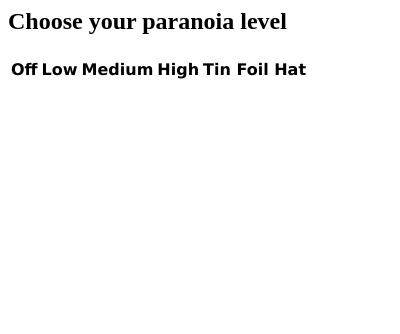
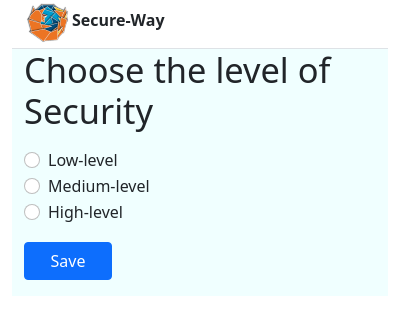
Before and after one commit to prerana-b/secure-way, a browser extension: page popup.html in a window 400 px wide. Drawn offline with nearby package versions, Linux system fonts and the light colour scheme.

Commit message:
Ui Changes

```diff
--- a/popup.html
+++ b/popup.html
@@ -1,27 +1,69 @@
-<style type="text/css">
-    .desc {
-        text-align: center;
-        font-weight: bold;
-        font-family: Verdana,'sans serif';
-    }
+<!DOCTYPE html>
+<html lang="en">
 
-    img {
-        padding: 1em;
-        cursor: hand;
-    }
+<head>
+    <meta charset="UTF-8">
+    <meta http-equiv="X-UA-Compatible" content="IE=edge">
+    <meta name="viewport" content="width=device-width, initial-scale=1.0">
+    <!-- <script src="https://code.jquery.com/jquery-3.3.1.slim.min.js"
+        integrity="sha384-q8i/X+965DzO0rT7abK41JStQIAqVgRVzpbzo5smXKp4YfRvH+8abtTE1Pi6jizo"
+        crossorigin="anonymous"></script>
+    <script src="https://cdnjs.cloudflare.com/ajax/libs/popper.js/1.14.7/umd/popper.min.js"
+        integrity="sha384-UO2eT0CpHqdSJQ6hJty5KVphtPhzWj9WO1clHTMGa3JDZwrnQq4sF86dIHNDz0W1"
+        crossorigin="anonymous"></script>
+    <link rel="stylesheet" href="https://stackpath.bootstrapcdn.com/bootstrap/4.3.1/css/bootstrap.min.css"
+        integrity="sha384-ggOyR0iXCbMQv3Xipma34MD+dH/1fQ784/j6cY/iJTQUOhcWr7x9JvoRxT2MZw1T" crossorigin="anonymous">
+    <script src="https://stackpath.bootstrapcdn.com/bootstrap/4.3.1/js/bootstrap.min.js"
+        integrity="sha384-JjSmVgyd0p3pXB1rRibZUAYoIIy6OrQ6VrjIEaFf/nJGzIxFDsf4x0xIM+B07jRM"
+        crossorigin="anonymous"></script> -->
+    <script src="https://cdn.jsdelivr.net/npm/@popperjs/core@2.10.2/dist/umd/popper.min.js"
+        integrity="sha384-7+zCNj/IqJ95wo16oMtfsKbZ9ccEh31eOz1HGyDuCQ6wgnyJNSYdrPa03rtR1zdB"
+        crossorigin="anonymous"></script>
+    <script src="https://cdn.jsdelivr.net/npm/bootstrap@5.1.3/dist/js/bootstrap.min.js"
+        integrity="sha384-QJHtvGhmr9XOIpI6YVutG+2QOK9T+ZnN4kzFN1RtK3zEFEIsxhlmWl5/YESvpZ13"
+        crossorigin="anonymous"></script>
+    <link href="https://cdn.jsdelivr.net/npm/bootstrap@5.1.3/dist/css/bootstrap.min.css" rel="stylesheet"
+        integrity="sha384-1BmE4kWBq78iYhFldvKuhfTAU6auU8tT94WrHftjDbrCEXSU1oBoqyl2QvZ6jIW3" crossorigin="anonymous">
+    <title>Document</title>
+</head>
 
-    .lactive {
-        background-color:cornflowerblue;
-    }
-</style>
-<h2>Choose your paranoia level</h2>
+<body style="width: 400px;">
+    <div class="container">
+        <div class="d-flex align-items-center bg-white border-bottom container">
+            <img src="./images/firefox-icon-48.png" alt="">
+            <p class="pt-2 h-5"><b>Secure-Way</b></p>
+        </div>
+        <div style="background-color: azure;" class="container">
+            <p class="display-4">Choose the level of Security</p>
+            <form class="justify-content-center">
+                <div class="form-check">
+                    <input class="form-check-input " type="radio" name="Level" id="Low" value="option1">
+                    <label class="form-check-label" for="Low">Low-level</label>
+                </div>
+                <div class="form-check">
+                    <input class="form-check-input" type="radio" name="Level" id="Medium" value="option2">
+                    <label class="form-check-label" for="Medium">Medium-level</label>
+                </div>
+                <div class="form-check">
+                    <input class="form-check-input" type="radio" name="Level" id="High" value="option3">
+                    <label class="form-check-label" for="High">High-level</label>
+                </div>
+                <button type="submit" class="btn btn-primary my-3 w-25">Save</button>
+            </form>
+        </div>
+    </div>
+</body>
+
+</html>
+
+<!-- <p class="">Choose your paranoia level</p>
 <table>
     <tr>
-        <!--<td id="l0" class="lactive"><img src="img/level_0.png"></td>
+        <td id="l0" class="lactive"><img src="img/level_0.png"></td>
         <td id="l1"><img src="img/level_1.png"></td>
         <td id="l2"><img src="img/level_2.png"></td>
         <td id="l3"><img src="img/level_3.png"></td>
-        <td id="l4"><img src="img/level_4.png"></td>-->
+        <td id="l4"><img src="img/level_4.png"></td>
     </tr>
     <tr>
         <td class="desc">Off</td>
@@ -31,5 +73,5 @@
         <td class="desc">Tin Foil Hat</td>
     </tr>
 
-</table>
-<script src="popup.js" type="text/javascript"></script>
+</table> -->
+<!-- <script src="popup.js" type="text/javascript"></script> -->
```
Also changed, not shown: 1 other file.
